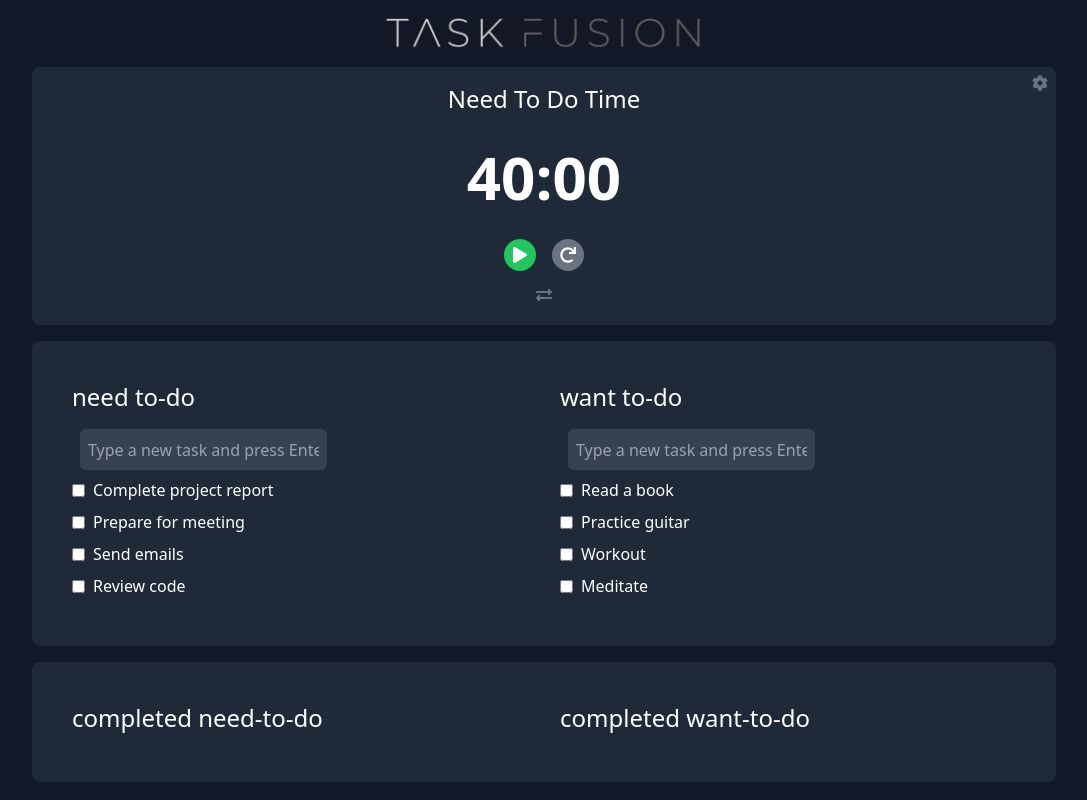
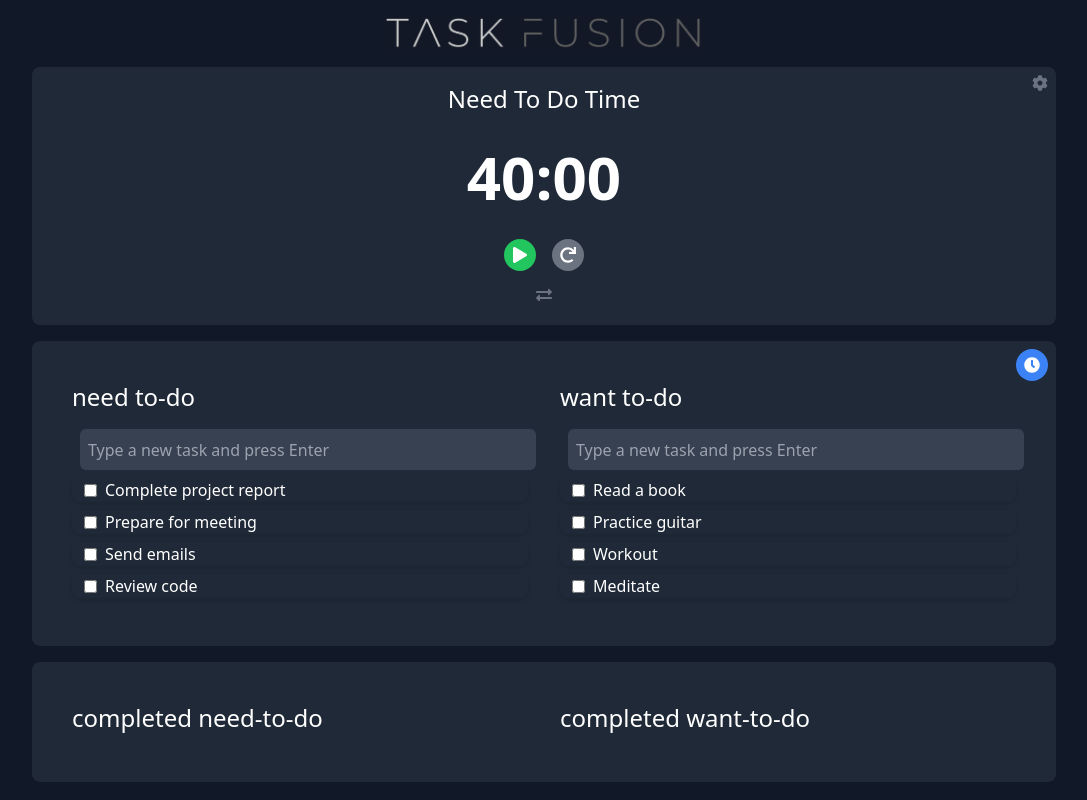
Before and after one commit to AlexZan/task-fusion, a React (Create React App) app: page / in a window 1280 px wide. Shown: the whole page, without its empty margins (96-1183 px from the left). Built offline with nearby package versions, Linux system fonts and the light colour scheme.

Commit message:
added repeat task popup to task list section.

```diff
--- a/src/App.js
+++ b/src/App.js
@@ -1,12 +1,29 @@
-import React, {useState} from 'react';
+import React, { useState } from 'react'; // Import useState
+import { FaClock } from 'react-icons/fa'; // Import the icon
 import { DndProvider } from 'react-dnd';
 import { HTML5Backend } from 'react-dnd-html5-backend';
 
-import { TasksProvider, useTasksContext } from './context/TasksContext';
-import TaskList from './components/TaskList';
+import { TasksProvider } from './context/TasksContext';
 import TaskTimer from './components/TaskTimer';
+import TaskListSection from './components/TaskListSection';
+import RepeatTasksModal from './components/RepeatTasks/RepeatTasksModal';
+
+
+function RepeatTasksButton({ onClick }) {
+  return (
+    <button
+      onClick={onClick}
+      className="bg-blue-500 text-white rounded-full w-8 h-8 flex items-center justify-center absolute top-0 right-0 m-2 hover:bg-blue-700 transition-colors duration-200 cursor-pointer z-10" // Added z-10
+    >
+      <FaClock size={16} className="text-white-500 hover:text-gray-700 transition-colors duration-200" />
+    </button>
+  );
+}
+
 
 function App() {
+  const [isRepeatingTasksModalOpen, setIsRepeatingTasksModalOpen] = useState(false);
+
   return (
     <TasksProvider>
       <div className="App theme-bg-darker min-h-screen theme-text-dark">
@@ -16,9 +33,12 @@ function App() {
         <div className="container mx-auto max-w-5xl">
           <TaskTimer />
           <DndProvider backend={HTML5Backend}>
-            <div className="flex theme-bg-dark padding-large border-radius-large margin-top-medium">
-              <TaskListSection listType="need-to-do" />
-              <TaskListSection listType="want-to-do" />
+            <div className="relative">
+            <RepeatTasksButton onClick={() => setIsRepeatingTasksModalOpen(true)} />
+              <div className="flex theme-bg-dark padding-large border-radius-large margin-top-medium">
+                <TaskListSection listType="need-to-do" />
+                <TaskListSection listType="want-to-do" />
+              </div>
             </div>
             <div className="flex theme-bg-dark padding-large border-radius-large margin-top-medium">
               <TaskListSection listType="completed-need-to-do" />
@@ -26,55 +46,10 @@ function App() {
             </div>
           </DndProvider>
         </div>
+        <RepeatTasksModal isOpen={isRepeatingTasksModalOpen} onClose={() => setIsRepeatingTasksModalOpen(false)} /> {/* Render the modal */}
       </div>
     </TasksProvider>
   );
 }
 
-function TaskListSection({ listType }) {
-  const { activeTasks, completedTasks, addTask } = useTasksContext();
-  const [newTask, setNewTask] = useState('');
-
-  const handleInputChange = (e) => {
-    setNewTask(e.target.value);
-  };
-
-  const handleInputKeyPress = (e) => {
-    if (e.key === 'Enter' && newTask.trim() !== '') {
-      addTask({
-        task: newTask,
-        listType,
-        repeat: null,
-      });
-      setNewTask(''); // Clear the input after adding the task
-    }
-  };
-
-  let tasks;
-  if (listType.startsWith('completed')) {
-    tasks = completedTasks.filter(task => task.listType === listType.slice(10));
-  } else {
-    tasks = activeTasks.filter(task => task.listType === listType);
-  }
-
-  return (
-    <div className="w-1/2 padding-medium">
-      <h2 className="text-2xl margin-bottom-small">{listType.replace('-', ' ')}</h2>
-      {/* Input box for adding new tasks - only for active lists */}
-      {listType !== 'completed-need-to-do' && listType !== 'completed-want-to-do' && (
-        <input
-          type="text"
-          value={newTask}
-          onChange={handleInputChange}
-          onKeyPress={handleInputKeyPress}
-          className="input-theme"
-          placeholder="Type a new task and press Enter"
-        />
-      )}
-      <TaskList tasks={tasks} listType={listType} />
-    </div>
-  );
-}
-
-
 export default App;
--- a/src/components/Task.js
+++ b/src/components/Task.js
@@ -2,7 +2,7 @@ import React, { useContext } from 'react';
 import { TasksContext } from '../context/TasksContext';
 import { AiOutlineDelete, AiOutlineArrowUp, AiOutlineArrowDown, AiOutlineArrowRight, AiOutlineArrowLeft } from 'react-icons/ai';
 
-function Task({ task, listType, index, tasks }) {
+function Task({ task, listType, index, tasks, recentlyAdded  }) {
   const { toggleTaskCompletion, handleTaskDeletion, moveTask, switchTaskList } = useContext(TasksContext);
 
   const isCompletedList = listType.includes('completed');
@@ -25,8 +25,17 @@ function Task({ task, listType, index, tasks }) {
     switchTaskList(task.id, newListType);
   };
 
+  const TaskButton = ({ onClick, children, className }) => (
+    <button
+      className={`ml-2 text-gray-500 hover:${className} transition-colors duration-200 hide-button`}
+      onClick={onClick}
+    >
+      {children}
+    </button>
+  );
+
   return (
-    <div className="flex items-center mb-2 task-container">
+    <div className={`flex items-center mb-2 task-container ${recentlyAdded ? 'highlight-task' : ''}`}>
       <input
         type="checkbox"
         checked={isCompletedList}
@@ -56,17 +65,6 @@ function Task({ task, listType, index, tasks }) {
       </TaskButton>
     </div>
   );
-
 }
 
-const TaskButton = ({ onClick, children, className }) => (
-  <button
-    className={`ml-2 text-gray-500 hover:${className} transition-colors duration-200 hide-button`}
-    onClick={onClick}
-  >
-    {children}
-  </button>
-);
-
-
 export default Task;
--- a/src/components/TaskForm.js
+++ /dev/null
@@ -1,79 +0,0 @@
-import React, { useState } from 'react';
-import RepeatTasksModal from './RepeatTasks/RepeatTasksModal';
-import { FaClock } from 'react-icons/fa';
-import { convertToMinutes } from '../utils/timeUtils';
-
-function TaskForm({ addTask }) {
-  const [task, setTask] = useState('');
-  const [listType, setListType] = useState('need-to-do');
-  const [recurrence, setRecurrence] = useState({ value: 1, unit: 'once' });
-  const [isRepeatingTasksModalOpen, setIsRepeatingTasksModalOpen] = useState(false);
-
-  const handleSubmit = (event) => {
-    event.preventDefault();
-
-    addTask({
-      id: Date.now().toString(),
-      task,
-      listType,
-      recurrence: convertToMinutes(recurrence.value, recurrence.unit),
-      status: 'not-completed',
-      completionTime: null,
-      completed: false,
-    });
-
-    setTask('');
-    setListType('need-to-do');
-    setRecurrence({ value: 1, unit: 'once' });
-  };
-
-  const handleRecurrenceChange = (e) => {
-    const value = e.target.value.split(' ')[0];
-    const unit = e.target.value.split(' ')[1] || 'once';
-    setRecurrence({ value, unit });
-  };
-
-  return (
-    <form onSubmit={handleSubmit} className="dark:bg-gray-800 p-6 rounded-lg mt-4">
-      <textarea
-        value={task}
-        onChange={(e) => setTask(e.target.value)}
-        placeholder="Task"
-        required
-        className="dark:bg-gray-700 dark:text-white p-2 rounded-md w-full mb-2 h-24"
-      />
-      <div className="flex justify-between items-end">
-        <div className="w-1/3 mr-2">
-          <label className="block text-sm text-gray-600 dark:text-gray-400 mb-2" htmlFor="listType">List Type</label>
-          <select id="listType" value={listType} onChange={(e) => setListType(e.target.value)} className="dark:bg-gray-700 dark:text-white p-2 rounded-md w-full">
-            <option value="need-to-do">Need To Do</option>
-            <option value="want-to-do">Want To Do</option>
-          </select>
-        </div>
-        <div className="w-1/3 mr-2">
-          <label className="block text-sm text-gray-600 dark:text-gray-400 mb-2" htmlFor="recurrence">Recurrence</label>
-          <select id="recurrence" value={`${recurrence.value} ${recurrence.unit}`} onChange={handleRecurrenceChange} className="dark:bg-gray-700 dark:text-white p-2 rounded-md w-full">
-            <option value="once">Once</option>
-            <option value="1 day">1 Day</option>
-            <option value="1 week">1 Week</option>
-            {/* Add more options as needed */}
-          </select>
-        </div>
-        <div className="w-1/3 flex justify-between">
-          <button type="submit" className="bg-blue-500 text-white p-2 rounded-md w-1/2">Add Task</button>
-          <button
-            type="button"
-            onClick={() => setIsRepeatingTasksModalOpen(true)}
-            className="bg-blue-500 text-white rounded-full w-8 h-8 flex items-center justify-center mr-2"
-          >
-            <FaClock size={16} />
-          </button>
-
-        </div>
-      </div>
-      <RepeatTasksModal isOpen={isRepeatingTasksModalOpen} onClose={() => setIsRepeatingTasksModalOpen(false)} />
-    </form>
-  );
-}
-
-export default TaskForm;
--- a/src/components/TaskList.js
+++ b/src/components/TaskList.js
@@ -1,9 +1,8 @@
-import React from 'react';
 import Task from './Task';
 
-function TaskList({ tasks, listType }) {
+function TaskList({ tasks, listType, recentlyAddedTaskId }) {
   return (
-    <div >
+    <div>
       {tasks.map((task, index) => (
         <Task
           key={task.id}
@@ -11,6 +10,7 @@ function TaskList({ tasks, listType }) {
           task={task}
           listType={listType}
           tasks={tasks}
+          recentlyAdded={task.id === recentlyAddedTaskId} // Pass the recentlyAdded prop
         />
       ))}
     </div>
--- /dev/null
+++ b/src/components/TaskListSection.js
@@ -0,0 +1,58 @@
+import { useState } from 'react';
+
+import { useTasksContext } from '../context/TasksContext';
+import TaskList from '../components/TaskList';
+
+export default function TaskListSection({ listType }) {
+    const { activeTasks, completedTasks, addTask } = useTasksContext();
+    const [newTask, setNewTask] = useState('');
+
+    // Track the ID of the recently added task
+    const [recentlyAddedTaskId, setRecentlyAddedTaskId] = useState(null);
+
+    const handleInputKeyPress = (e) => {
+      if (e.key === 'Enter' && newTask.trim() !== '') {
+        const newTaskId = Date.now().toString(); // Generate a new ID for the task
+        const newTaskObj = {
+          id: newTaskId, // Include the ID in the new task object
+          task: newTask,
+          listType,
+          repeat: null,
+        };
+        addTask(newTaskObj);
+        setNewTask(''); // Clear the input after adding the task
+        setRecentlyAddedTaskId(newTaskId); // Set the recently added task ID
+      }
+    };
+
+
+    const handleInputChange = (e) => {
+      setNewTask(e.target.value);
+    };
+
+    let tasks;
+    if (listType.startsWith('completed')) {
+      tasks = completedTasks.filter(task => task.listType === listType.slice(10));
+    } else {
+      tasks = activeTasks.filter(task => task.listType === listType);
+    }
+
+    return (
+        <div className="w-1/2 padding-medium relative"> {/* Add relative positioning here */}
+          <h2 className="text-2xl margin-bottom-small">{listType.replace('-', ' ')}</h2>
+          {/* Input box for adding new tasks - only for active lists */}
+          {listType !== 'completed-need-to-do' && listType !== 'completed-want-to-do' && (
+            <input
+              type="text"
+              value={newTask}
+              onChange={handleInputChange}
+              onKeyDown={(e) => { if (e.key === 'Enter') handleInputKeyPress(e); }}
+              className="input-theme w-full" // Add the w-full class to make the input full width
+              placeholder="Type a new task and press Enter"
+            />
+          )}
+          <TaskList tasks={tasks} listType={listType} recentlyAddedTaskId={recentlyAddedTaskId} />
+        </div>
+      );
+
+  }
--- a/src/index.css
+++ b/src/index.css
@@ -12,3 +12,27 @@
   .task-container:hover .hide-button {
     display: inline;
   }
+
+  .task-container {
+    transition: all 0.3s ease; /* Smooth transition for all properties */
+    box-shadow: 0 2px 4px rgba(0, 0, 0, 0.1); /* Add a soft shadow */
+    border-radius: 8px; /* Rounded corners */
+    padding-left: 12px;
+  }
+
+  @keyframes highlight {
+    0% {
+      background-color: #8db0cea6; /* Starting color */
+      transform: scale(1.02); /* Slightly enlarging the task */
+      box-shadow: 0 4px 8px rgba(0, 0, 0, 0.2); /* Increase shadow */
+    }
+    100% {
+      background-color: transparent; /* Final state */
+      transform: scale(1); /* Return to normal size */
+      box-shadow: 0 2px 4px rgba(0, 0, 0, 0.1); /* Return to normal shadow */
+    }
+  }
+
+  .highlight-task {
+    animation: highlight 1s ease-out; /* 1-second animation */
+  }
```
